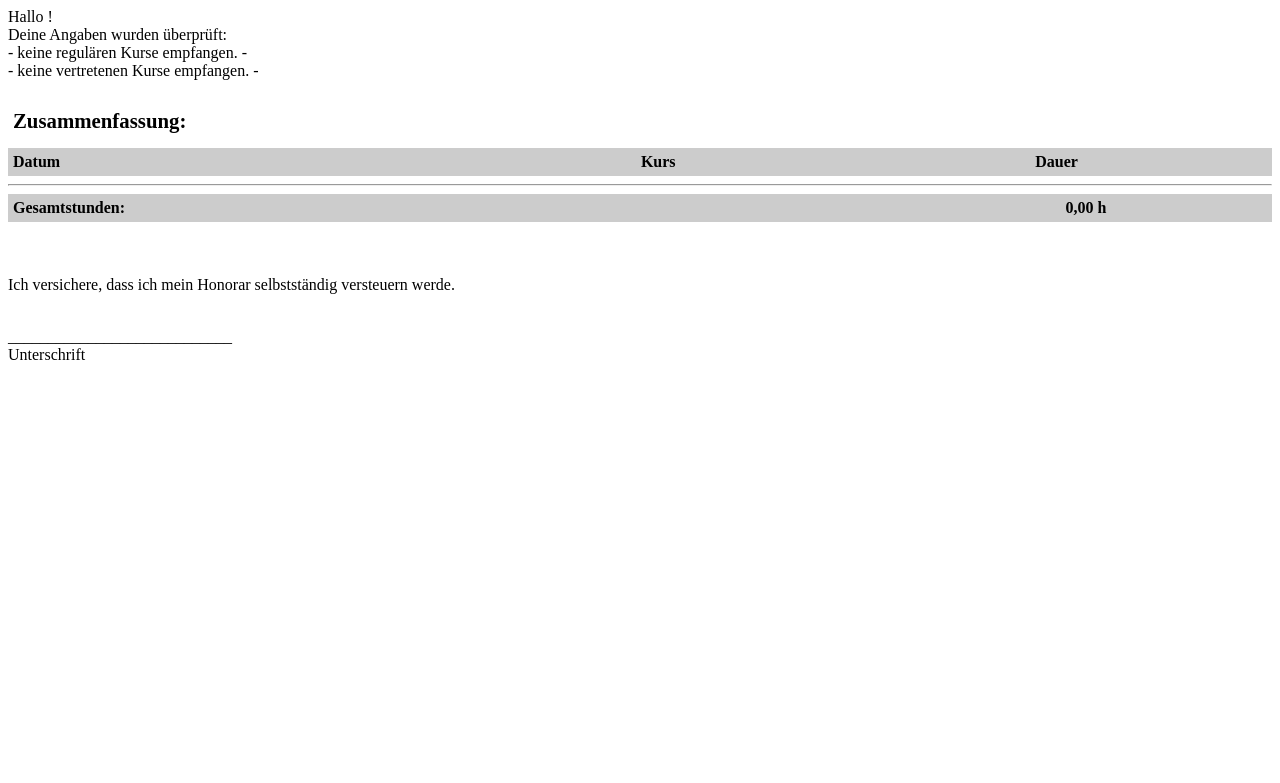
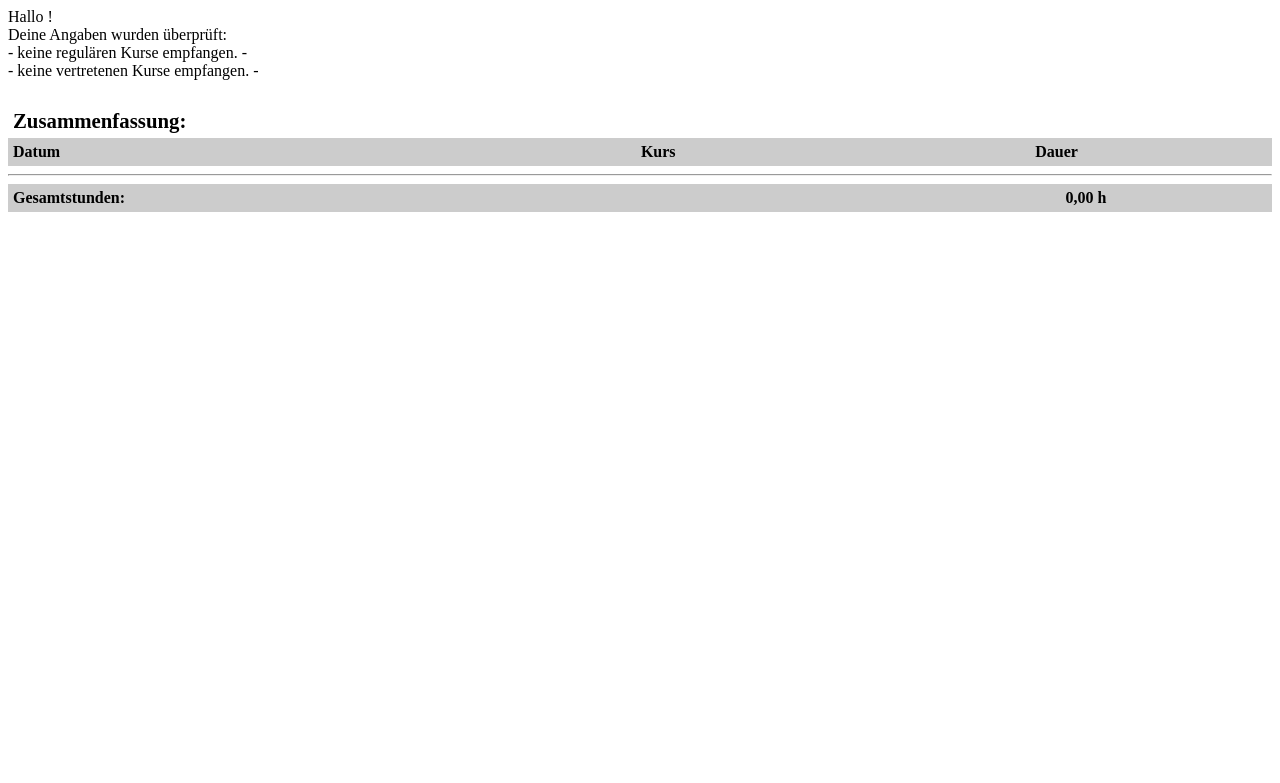
Before and after one commit to CVNfan/Online-Abrechnung, a PHP site: page /send.php in a window 1280 px wide. Shown: the top 783 px of the page. Run offline with PHP 8.4, Linux system fonts and the light colour scheme; data that the repository does not hold is empty.

Commit message:
Update pdf-data.php
formatierung

```diff
--- a/pdf-data.php
+++ b/pdf-data.php
@@ -16,11 +16,6 @@ echo '
 Zusammenfassung:
 <br>
  </td>
- </tr>
-
-
- <tr>
- <td colspan="2">'.nl2br(trim($rechnungs_empfaenger)).'</td>
  </tr>
 </table>
 
@@ -126,9 +121,3 @@ echo'
             </tr>
         </table>
 <br><br><br>';
-
-echo 'Ich versichere, dass ich mein Honorar selbstständig versteuern werde.<br><br>';
-
-echo "<div class='right'><p class='right'>____________________________<br>Unterschrift</p></div>";
-
-echo nl2br($rechnungs_footer);
```
